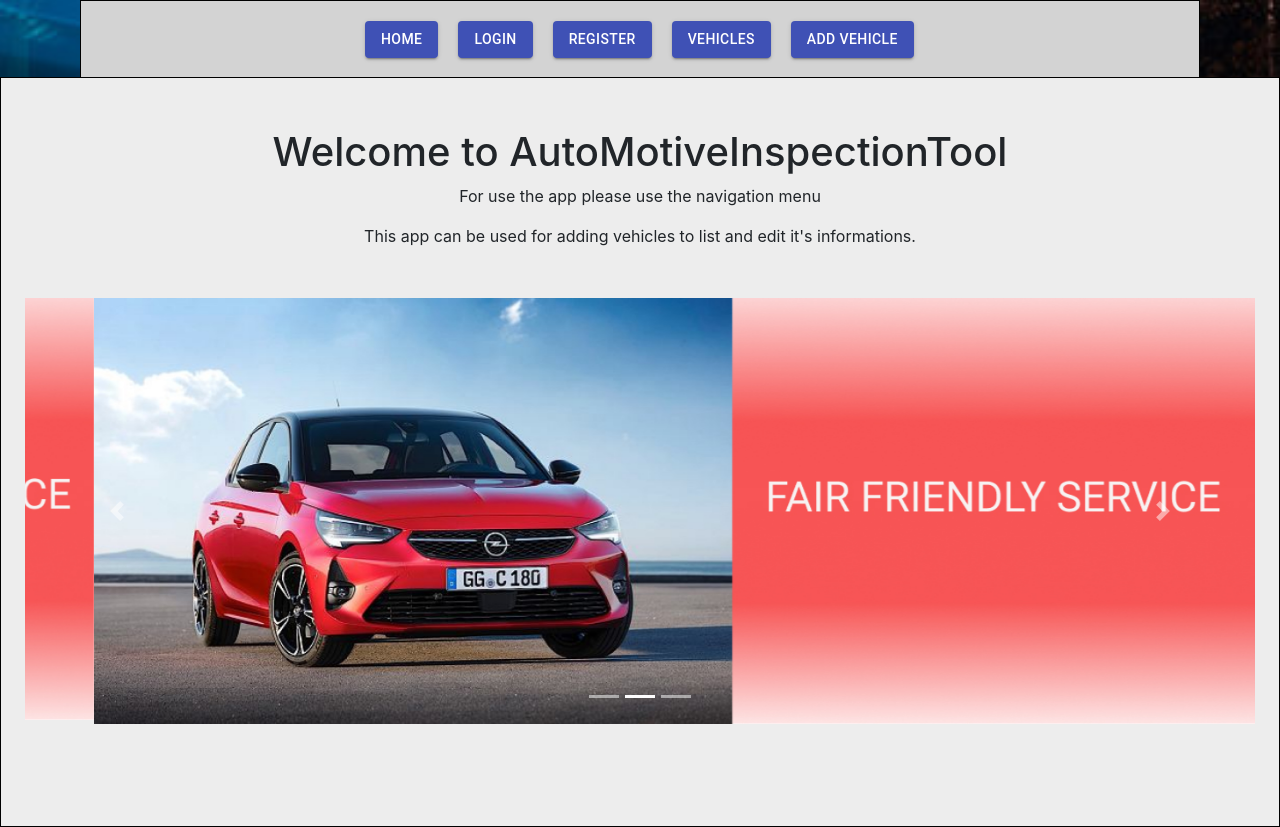
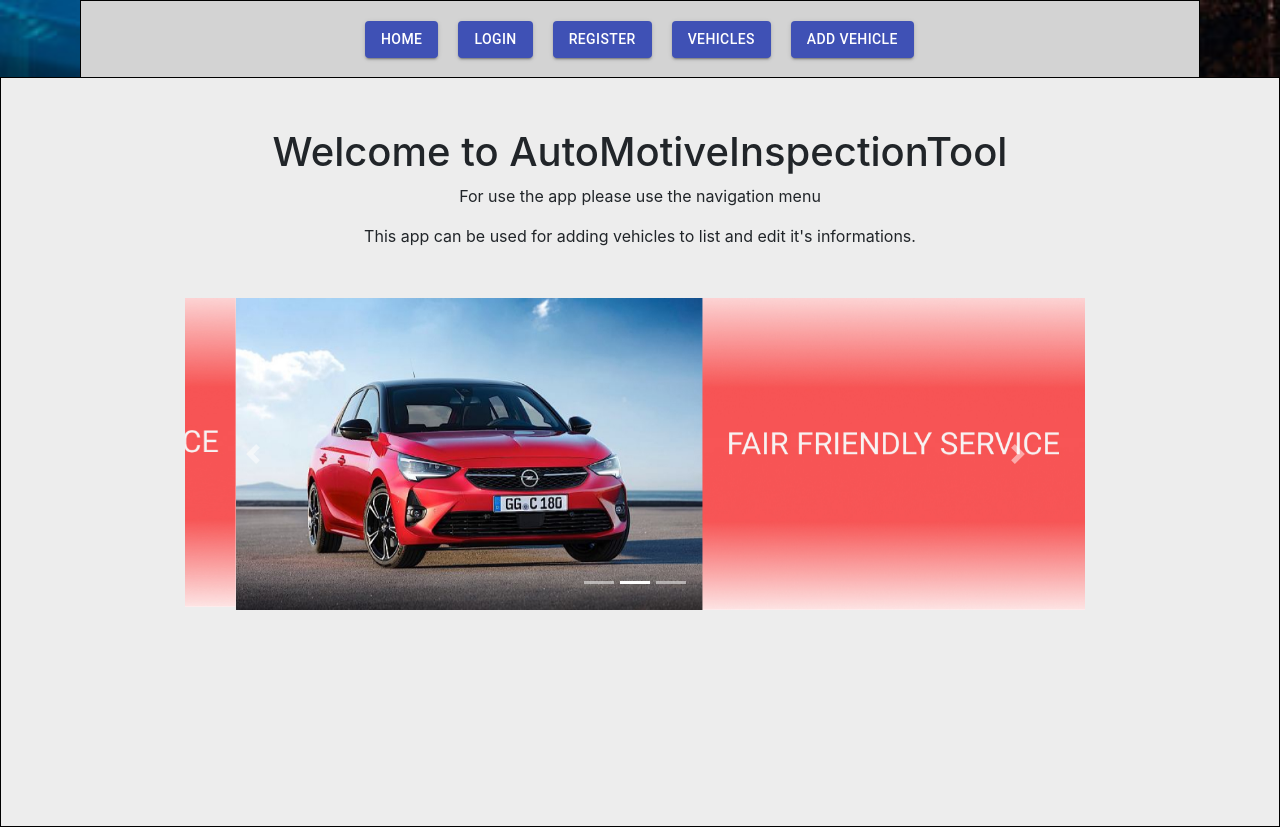
Before and after one commit to kamilbochno/AutoMotiveInspectionTool, a React (Create React App) app: page / in a window 1280 px wide. Built offline with nearby package versions, Linux system fonts and the light colour scheme.

Commit message:
Change carousel size and positioning

```diff
--- a/src/Components/Home/Home.css
+++ b/src/Components/Home/Home.css
@@ -28,7 +28,9 @@
 }
 
 .carousel {
+    margin-left: 160px;
     margin-top: 50px;
+    width: 900px;
 }
 .btn-link {
     margin-right: 20px !important;
```
